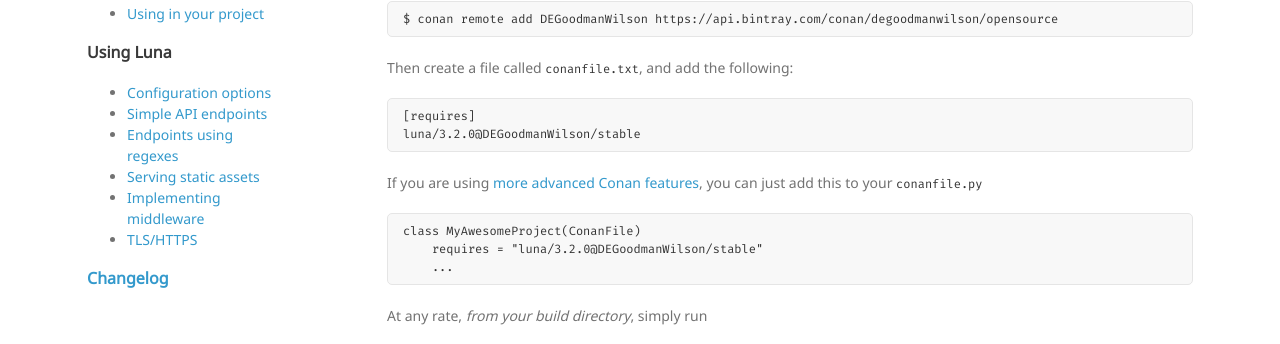
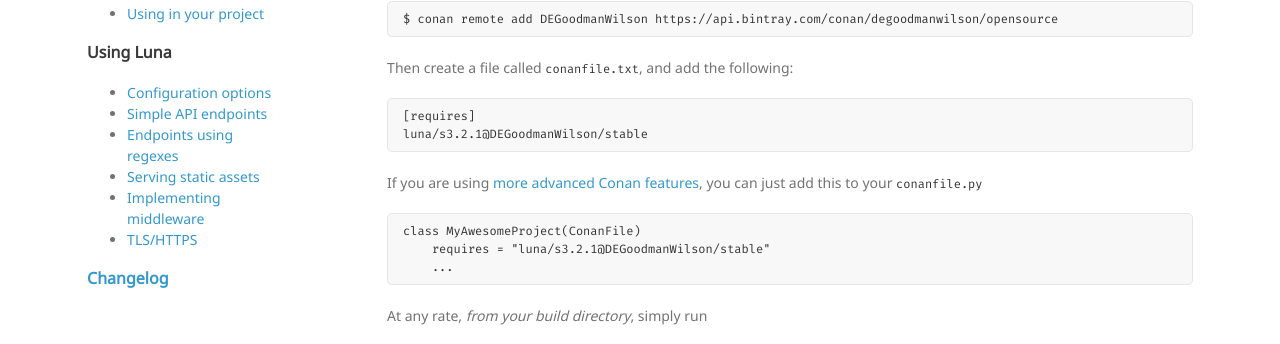
Before and after one commit to DEGoodmanWilson/luna, a Jekyll site: the page built from docs/using.md, in a window 1280 px wide and 900 px high. Shown: the part 357-701 px from the top of the window. Built offline with Jekyll 4.4.1, drawn with Linux system fonts in a browser that asks for light colours.

Commit message:
Preparing for bugfix 3.2.1

```diff
--- a/conanfile.py
+++ b/conanfile.py
@@ -2,7 +2,7 @@
 
 class LunaConan(ConanFile):
     name = "luna"
-    version = "3.2.0"
+    version = "3.2.1"
     url = "https://github.com/DEGoodmanWilson/luna.git"
     license = "MIT"
     settings = "os", "compiler", "build_type", "arch"
--- a/docs/_config.yml
+++ b/docs/_config.yml
@@ -8,7 +8,7 @@
 # Site settings
 product_name: &product_name Luna
 title: *product_name
-version: 3.2.0
+version: s3.2.1
 email: degoodmanwilson@gmail.com
 description: >
   An embedded HTTP(S) server and web framework in modern C++
```
Also changed, not shown: README.md.
